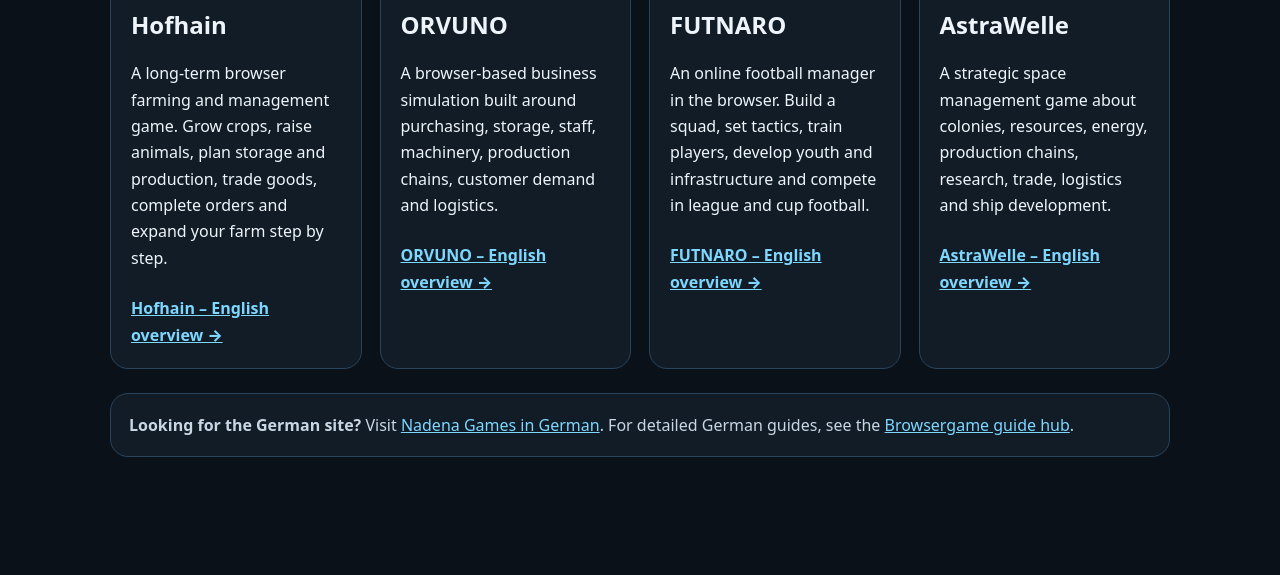
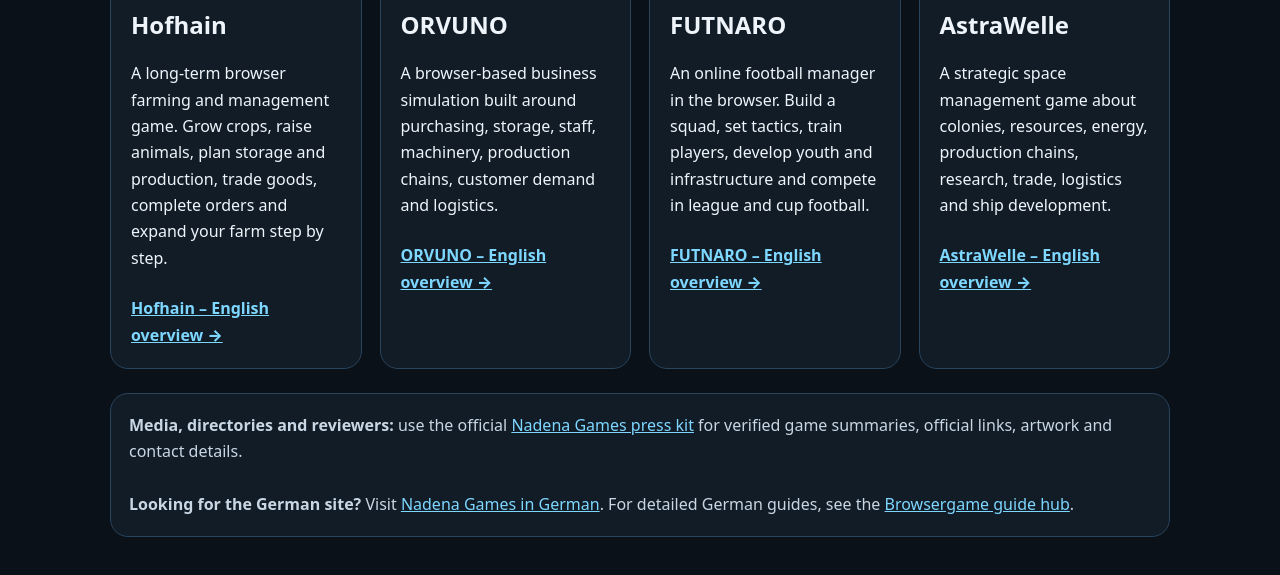
Before and after one commit to sonny1311/sonny, a plain HTML site: page en/index.html in a window 1280 px wide. Shown: the part 1336-1911 px from the top of the page. Before the commit the page ends 1865 px from the top, so only its background shows below. Drawn offline with Linux system fonts and the light colour scheme.

Commit message:
SEO: link international press kit from English hub

```diff
--- a/en/index.html
+++ b/en/index.html
@@ -22,5 +22,5 @@
     <article class="card"><img src="https://www.nadena-games.de/assets/futnaro.webp" alt="FUTNARO online football manager browser game" width="1280" height="720" loading="lazy"><h2>FUTNARO</h2><p>An online football manager in the browser. Build a squad, set tactics, train players, develop youth and infrastructure and compete in league and cup football.</p><a class="cta" href="https://www.futnaro.de/en/">FUTNARO – English overview →</a></article>
     <article class="card"><img src="https://www.nadena-games.de/assets/astrawelle.webp" alt="AstraWelle space strategy and colony management browser game" width="1280" height="720" loading="lazy"><h2>AstraWelle</h2><p>A strategic space management game about colonies, resources, energy, production chains, research, trade, logistics and ship development.</p><a class="cta" href="https://www.astrawelle.de/en/">AstraWelle – English overview →</a></article>
   </section>
-  <aside class="note"><strong>Looking for the German site?</strong> Visit <a href="https://www.nadena-games.de/">Nadena Games in German</a>. For detailed German guides, see the <a href="https://www.nadena-games.de/browsergame-ratgeber.html">Browsergame guide hub</a>.</aside>
+  <aside class="note"><strong>Media, directories and reviewers:</strong> use the official <a href="https://www.nadena-games.de/press/">Nadena Games press kit</a> for verified game summaries, official links, artwork and contact details.<br><br><strong>Looking for the German site?</strong> Visit <a href="https://www.nadena-games.de/">Nadena Games in German</a>. For detailed German guides, see the <a href="https://www.nadena-games.de/browsergame-ratgeber.html">Browsergame guide hub</a>.</aside>
 </main></body></html>
```
